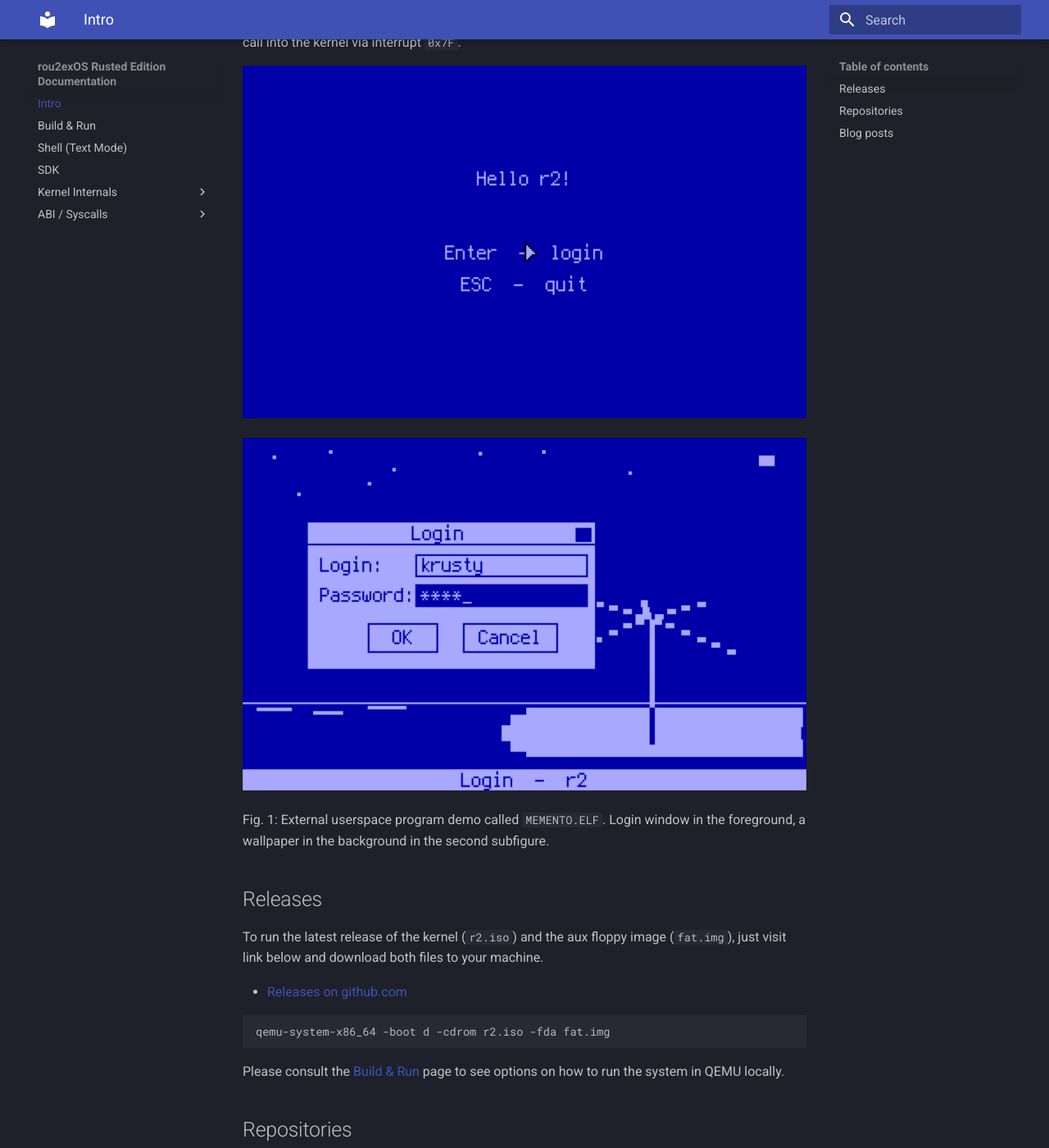
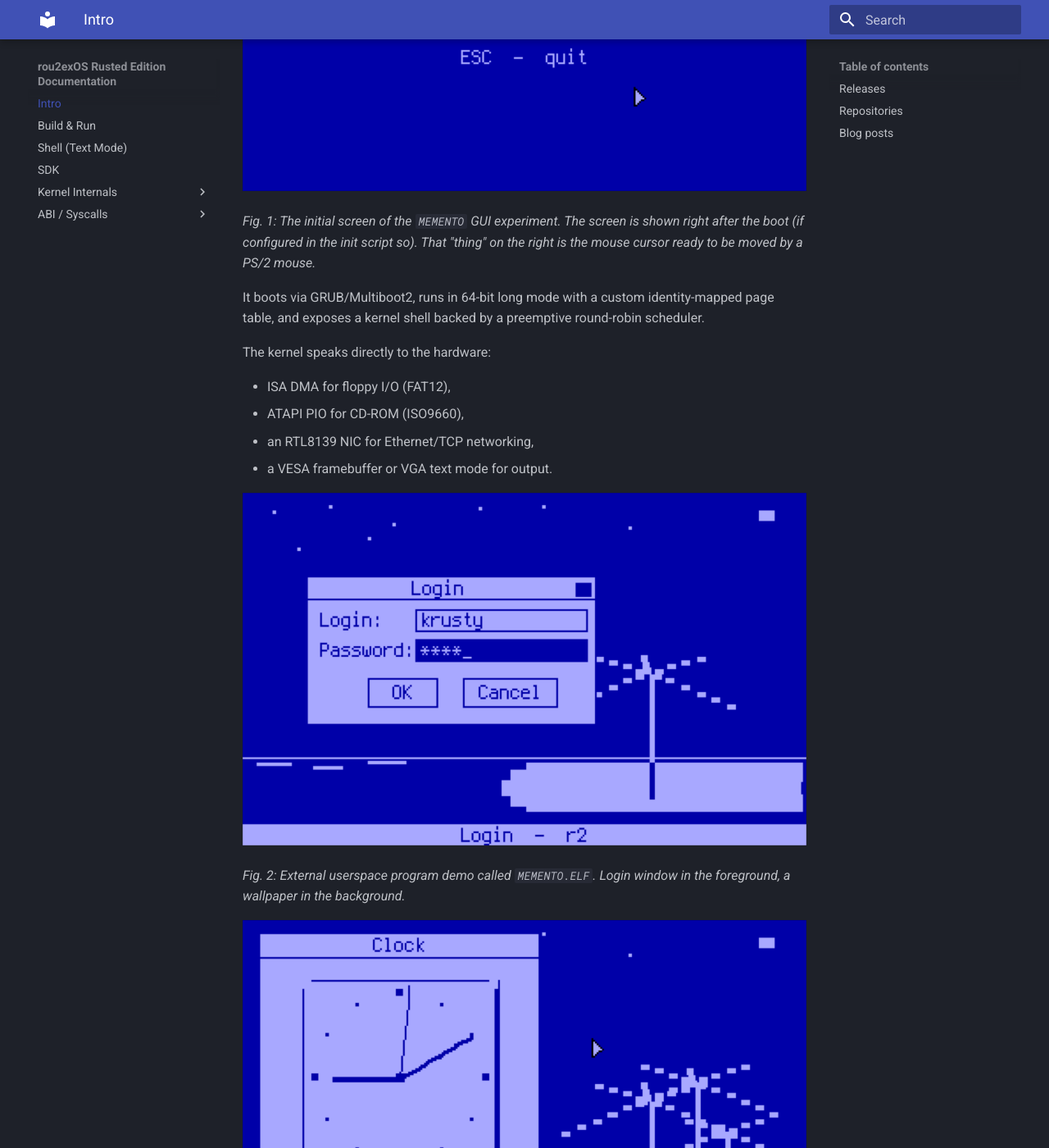
Before and after one commit to krustowski/rou2exOS, an MkDocs documentation site: the page built from docs/index.md, in a window 1280 px wide and 1400 px high, scrolled down 485 px. Shown: the whole window at 82% size. Built offline with MkDocs 1.6.1 and Material for MkDocs 9.7.7, drawn with Linux system fonts in a browser that asks for light colours; some of the changed text lies outside the part shown.

Commit message:
Update docs, add new assets

````diff
--- a/docs/index.md
+++ b/docs/index.md
@@ -1,6 +1,12 @@
 # Intro
 
-`rou2exOS` (shortened to `r2`) is a DOS-inspired hobby operating system for the x86_64 architecture, written in Rust and x86 assembly.
+ A second iteration of a DOS-inspired hobby OS. Written in Rust and x86 assembly. It boots, runs, executes, renders and does networking.
+
+ Check it out on [Github](https://github.com/krustowski/rou2exOS)!
+
+![memento-welcome](/assets/r2-memento-start-screen.png)
+
+*Fig. 1: The initial screen of the `MEMENTO` GUI experiment. The screen is shown right after the boot (if configured in the init script so). That "thing" on the right is the mouse cursor ready to be moved by a PS/2 mouse.*
 
 It boots via GRUB/Multiboot2, runs in 64-bit long mode with a custom identity-mapped page table, and exposes a kernel shell backed by a preemptive round-robin scheduler.
 
@@ -11,13 +17,20 @@ The kernel speaks directly to the hardware:
 + an RTL8139 NIC for Ethernet/TCP networking,
 + a VESA framebuffer or VGA text mode for output.
 
+![memento-login](r2-memento-hello-login.png)
+
+*Fig. 2: External userspace program demo called `MEMENTO.ELF`. Login window in the foreground, a wallpaper in the background.*
+
+![memento-clock](/assets/r2-memento-clock-window.png)
+
+*Fig. 3: The Clock window in the `MEMENTO` GUI experiment.*
+
 Userland programs are flat ELF binaries loaded into a fixed region (`0x600_000–0xA00_000`) and call into the kernel via interrupt `0x7F`.
 
-![memento-welcome](/assets/r2-memento-hello-splash-start.png)
+![kernel-shell-init](/assets/r2-kernel-shell-init-script-output-v0.11.4.png)
 
-![memento-login](r2-memento-hello-login.png)
+*Fig. 4: Kernel shell init. The verbose output is generated by just-started external applications. The `INIT.RC` script file is parsed and executed by the shell command interpreter.*
 
-Fig. 1: External userspace program demo called `MEMENTO.ELF`. Login window in the foreground, a wallpaper in the background in the second subfigure.
 
 ## Releases
 
@@ -25,12 +38,11 @@ To run the latest release of the kernel (`r2.iso`) and the aux floppy image (`fa
 
 + [Releases on github.com](https://github.com/krustowski/rou2exOS/releases)
 
+Please consult the [Build & Run](/build/) page to see options on how to run the system in QEMU locally.
 
 ```
 qemu-system-x86_64 -boot d -cdrom r2.iso -fda fat.img
 ```
-
-Please consult the [Build & Run](/build/) page to see options on how to run the system in QEMU locally.
 
 ## Repositories
 
````
Also changed, not shown: docs/assets/r2-kernel-shell-init-script-output-v0.11.4.png (added), docs/assets/r2-memento-clock-window.png (added), docs/assets/r2-memento-hello-splash-start.png (deleted), docs/assets/r2-memento-start-screen.png (added).
